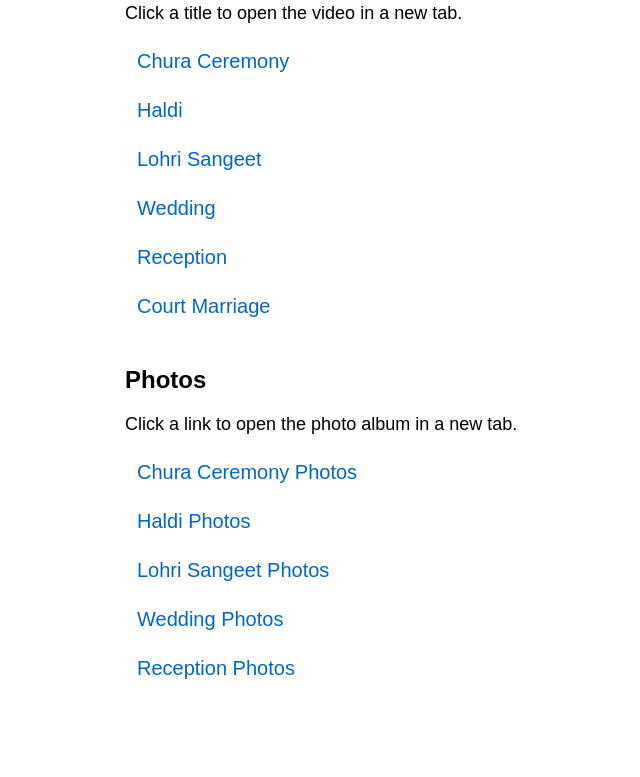
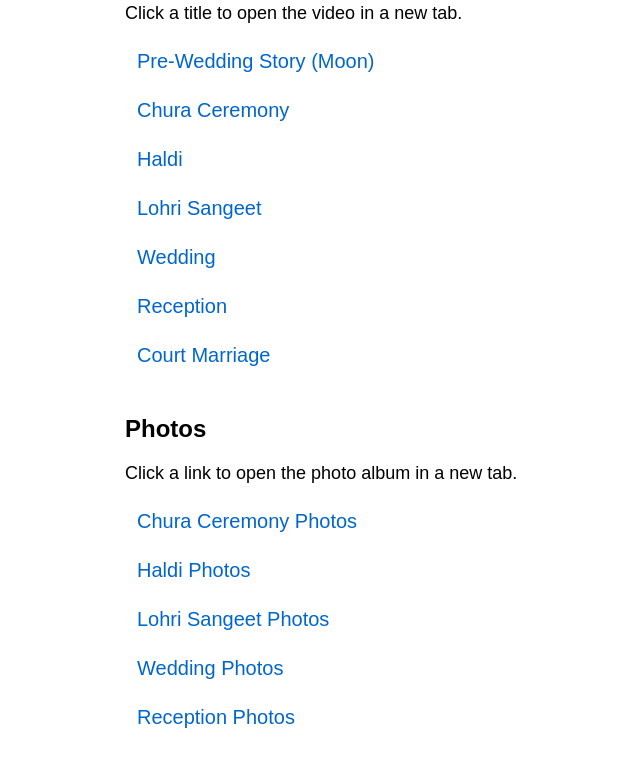
Before and after one commit to hardikajmani/wedding-links, a plain HTML site: page index.html in a window 1280 px wide. Shown: the part 92-869 px from the top of the page, without its empty margins (115-755 px from the left). Before the commit the page ends 820 px from the top, so only its background shows below. Drawn offline with Linux system fonts and the light colour scheme.

Commit message:
added pre-wedding moon

```diff
--- a/index.html
+++ b/index.html
@@ -37,6 +37,7 @@
   <p>Click a title to open the video in a new tab.</p>
 
   <div class="video-list">
+    <a href="https://youtu.be/5WYVR62Spkk" target="_blank">Pre-Wedding Story (Moon)</a>
     <a href="https://youtu.be/T3k0d3AOePA" target="_blank">Chura Ceremony</a>
     <a href="https://youtu.be/XEyeg-h4o1s" target="_blank">Haldi</a>
     <a href="https://youtu.be/NucgYTwzsKg" target="_blank">Lohri Sangeet</a>
```
